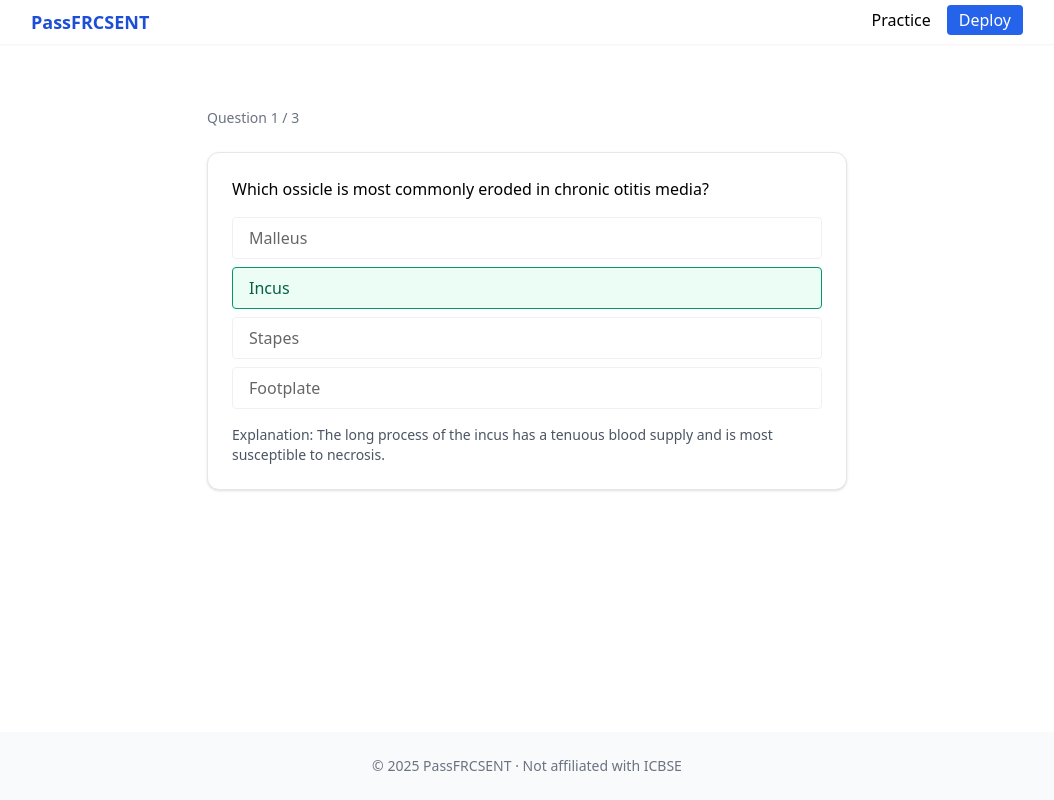
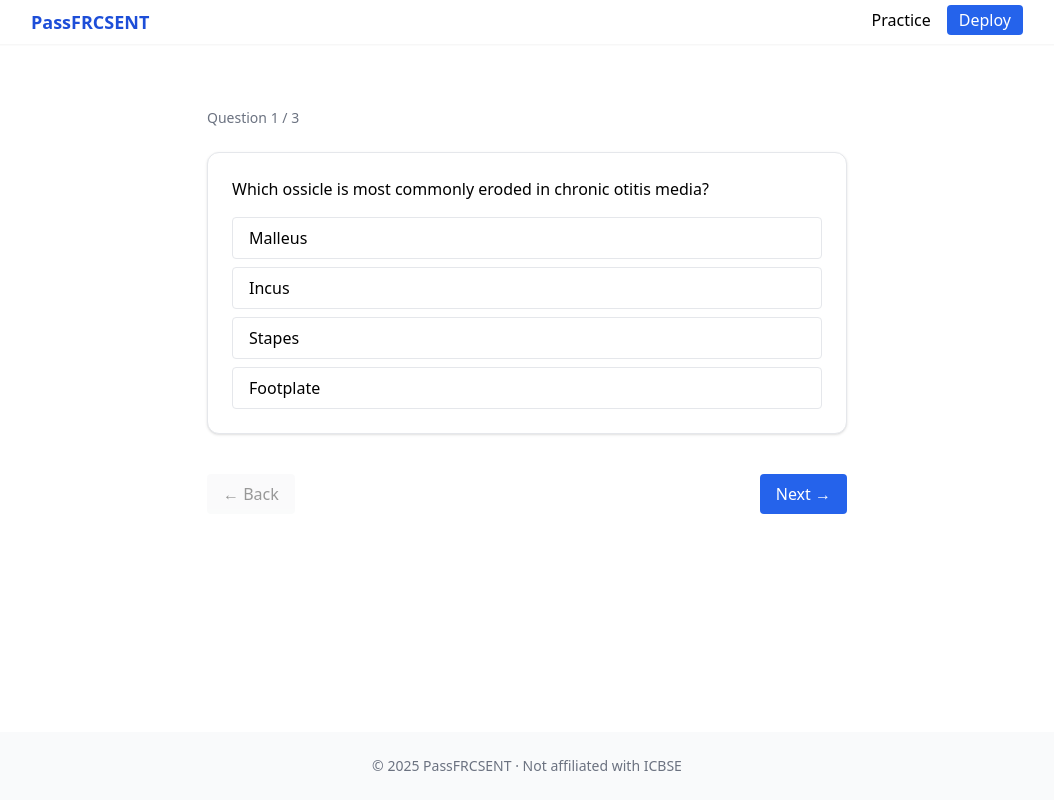
Before and after one commit to kiran96joshi/passfrcsent, a Next.js app: page /practice in a window 1280 px wide. Shown: the whole page, without its empty margins (113-1167 px from the left). Built offline with nearby package versions, Linux system fonts and the light colour scheme.

Commit message:
Replace obsolete onNext version with Back/Next/Submit flow

```diff
--- a/app/practice/page.tsx
+++ b/app/practice/page.tsx
@@ -4,37 +4,89 @@ import { demoQuestions } from '@/data/demo-questions';
 import QuestionCard from '@/components/QuestionCard';
 
 export default function Practice() {
-  const [index, setIndex] = useState(0);
-  const [score, setScore] = useState(0);
+  const total = demoQuestions.length;
 
-  const next = (correct: boolean) => {
-    if (correct) setScore((s) => s + 1);
-    setIndex((i) => i + 1);
-  };
+  const [index, setIndex]     = useState(0);
+  const [answers, setAnswers] = useState<(number | null)[]>(() =>
+    Array(total).fill(null)
+  );
+  const [submitted, setSubmitted] = useState(false);
 
-  if (index >= demoQuestions.length)
+  const selectAnswer = (choice: number) =>
+    setAnswers((prev) => {
+      const arr = [...prev];
+      arr[index] = choice;
+      return arr;
+    });
+
+  const score = answers.filter(
+    (a, i) => a === demoQuestions[i].answer
+  ).length;
+
+  if (submitted) {
     return (
       <section className="max-w-md mx-auto py-24 text-center">
-        <h2 className="text-2xl font-semibold mb-2">Finished!</h2>
+        <h2 className="text-2xl font-semibold mb-2">Results</h2>
         <p className="mb-6">
-          You scored {score} / {demoQuestions.length}
+          You scored {score} / {total}
         </p>
-        <a
-          href="/practice"
+        <button
           className="px-4 py-2 rounded bg-blue-600 text-white"
+          onClick={() => {
+            setIndex(0);
+            setAnswers(Array(total).fill(null));
+            setSubmitted(false);
+          }}
         >
-          Try Again
-        </a>
+          Start Again
+        </button>
       </section>
     );
+  }
 
   const q = demoQuestions[index];
+
   return (
-    <section className="max-w-2xl mx-auto py-16 px-4">
-      <div className="mb-6 text-sm text-gray-500">
-        Question {index + 1} / {demoQuestions.length}
+    <section className="max-w-2xl mx-auto py-16 px-4 space-y-6">
+      <div className="text-sm text-gray-500">
+        Question {index + 1} / {total}
       </div>
-      <QuestionCard key={q.id} question={q} onNext={next} />
+
+      <QuestionCard
+        key={q.id}
+        question={q}
+        selected={answers[index]}
+        onSelect={selectAnswer}
+      />
+
+      <div className="flex justify-between pt-4">
+        <button
+          className="px-4 py-2 rounded bg-gray-100 disabled:opacity-40"
+          disabled={index === 0}
+          onClick={() => setIndex((i) => i - 1)}
+        >
+          ← Back
+        </button>
+
+        {index < total - 1 && (
+          <button
+            className="px-4 py-2 rounded bg-blue-600 text-white"
+            onClick={() => setIndex((i) => i + 1)}
+          >
+            Next →
+          </button>
+        )}
+
+        {index === total - 1 && (
+          <button
+            className="px-4 py-2 rounded bg-emerald-600 text-white disabled:opacity-40"
+            disabled={answers.some((a) => a === null)}
+            onClick={() => setSubmitted(true)}
+          >
+            Submit
+          </button>
+        )}
+      </div>
     </section>
   );
 }
```
